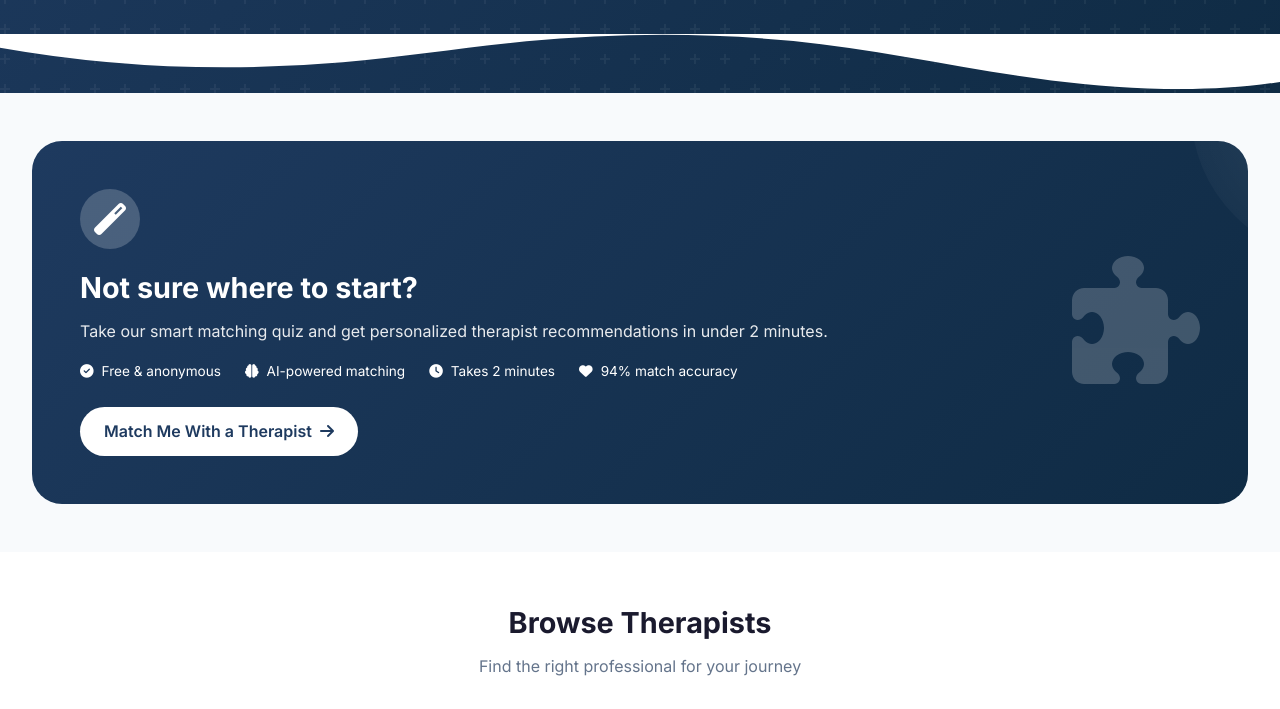
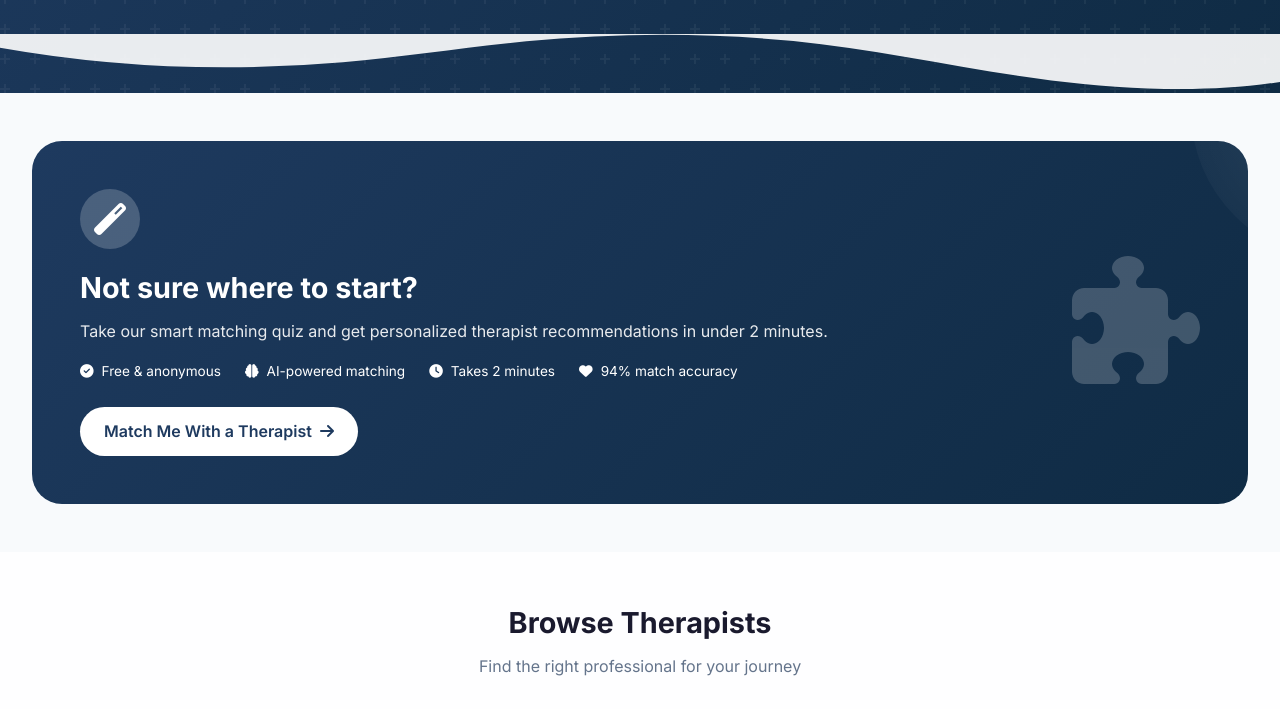
Before and after one commit to Marubi23/mind-bridge2.0, a plain HTML site: page therapists.html in a window 1280 px wide. Shown: the part 336-1045 px from the top of the page. Drawn offline with nearby package versions, Linux system fonts and the light colour scheme.

Commit message:
one term

```diff
--- a/css/about.css
+++ b/css/about.css
@@ -19,13 +19,14 @@
     --sos-bg: rgba(220, 38, 38, 0.1);
 
     /* Light Mode Variables */
-    --dark: #1a1a2e;
+     --dark: #1a1a2e;
     --dark-soft: #24233b;
     --gray: #64748b;
     --gray-light: #e2e8f0;
-    --light: #f8fafc;
-    --white: #ffffff9c;
+    --light: #f8fafc44;
+    --white: #ffffff7c;
     --nav-text: #1a1a2e;
+    --nav-text-hover: #1e3a5f;
     --nav-bg: rgba(255, 255, 255, 0.95);
 
     --shadow-sm: 0 1px 2px rgba(0,0,0,0.05);
--- a/css/contact.css
+++ b/css/contact.css
@@ -24,13 +24,12 @@
     --sos-dark: #b91c1c;
     --sos-bg: rgba(220, 38, 38, 0.1);
 
-    /* Neutrals */
-    --dark: #1a1a2e;
+     --dark: #1a1a2e;
     --dark-soft: #24233b;
     --gray: #64748b;
     --gray-light: #e2e8f0;
-    --light: #f8fafc;
-    --white: #ffffff;
+    --light: #f8fafc44;
+    --white: #ffffffd0;
 
     /* Shadows */
     --shadow-sm: 0 1px 2px rgba(0,0,0,0.05);
--- a/css/programs.css
+++ b/css/programs.css
@@ -29,7 +29,7 @@
     --dark-soft: #24233b;
     --gray: #64748b;
     --gray-light: #e2e8f0;
-    --light: #f8fafc;
+  --light: #f8fafc44;
     --white: #ffffff;
 
     /* Shadows */
--- a/css/resources.css
+++ b/css/resources.css
@@ -25,12 +25,12 @@
     --sos-bg: rgba(220, 38, 38, 0.1);
 
     /* Neutrals */
-    --dark: #1a1a2e;
+  --dark: #1a1a2e;
     --dark-soft: #24233b;
     --gray: #64748b;
     --gray-light: #e2e8f0;
-    --light: #f8fafc;
-    --white: #ffffff;
+    --light: #f8fafc44;
+    --white: #ffffffde;
 
     /* Shadows */
     --shadow-sm: 0 1px 2px rgba(0,0,0,0.05);
--- a/css/school-patnership.css
+++ b/css/school-patnership.css
@@ -28,9 +28,9 @@
     --dark: #1a1a2e;
     --dark-soft: #24233b;
     --gray: #64748b;
-    --gray-light: #e2e8f0;
-    --light: #f8fafc;
-    --white: #ffffff;
+    --gray-light: #e2e8f0a1;
+    --light: #f8fafc44;
+    --white: #ffffffc5;
 
     /* Shadows */
     --shadow-sm: 0 1px 2px rgba(0,0,0,0.05);
--- a/css/style.css
+++ b/css/style.css
@@ -28,8 +28,8 @@
     --dark-soft: #24233b;
     --gray: #64748b;
     --gray-light: #e2e8f0;
-    --light: #f8fafc;
-    --white: #ffffff;
+    --light: #f8fafc44;
+    --white: #ffffff7c;
     --nav-text: #1a1a2e;
     --nav-text-hover: #1e3a5f;
     --nav-bg: rgba(255, 255, 255, 0.95);
--- a/css/therapist.css
+++ b/css/therapist.css
@@ -13,8 +13,8 @@
     --dark: #1a1a2e;
     --light: #f8fafc;
     --gray: #64748b;
-    --gray-light: #e2e8f0;
-    --white: #ffffff;
+    --gray-light: #e2e8f08a;
+    --white: #ffffffe7;
     --shadow-sm: 0 1px 2px rgba(0,0,0,0.05);
     --shadow-md: 0 4px 6px -1px rgba(0,0,0,0.1);
     --shadow-lg: 0 10px 15px -3px rgba(0,0,0,0.1);
```
